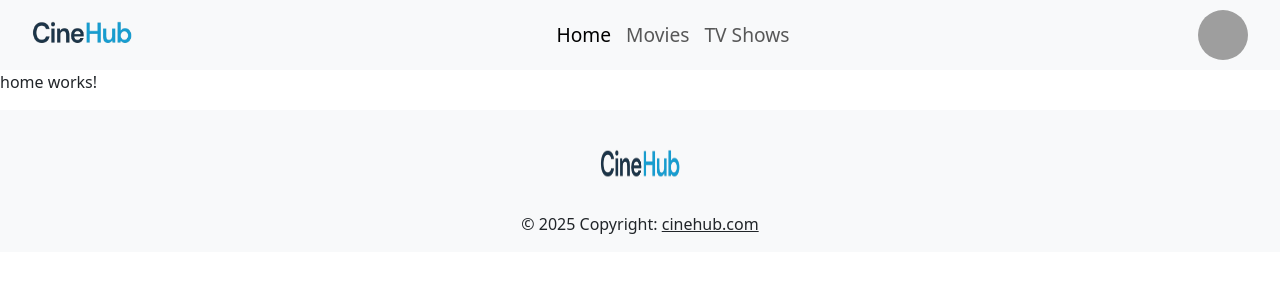
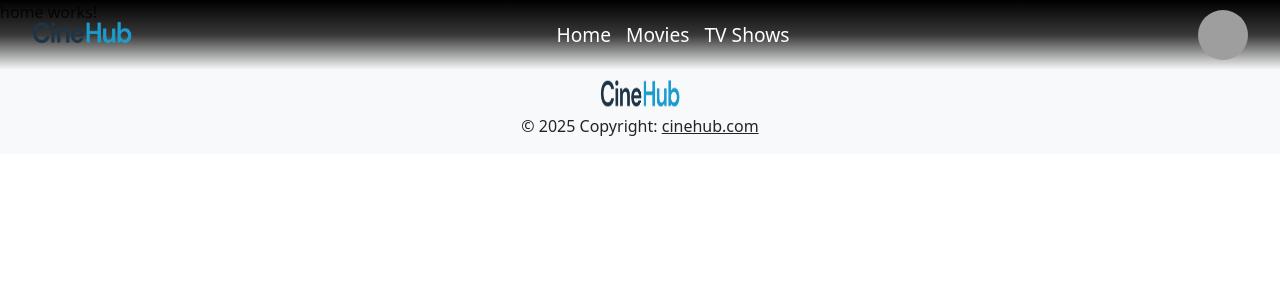
Before and after one commit to Eldh0/CineHub, an Angular app: page / in a window 1280 px wide. Shown: the top 300 px of the page. Built offline with nearby package versions, Linux system fonts and the light colour scheme; grey boxes are pictures that could not be loaded.

Commit message:
style footer and navbar

```diff
--- a/src/app/components/footer/footer.html
+++ b/src/app/components/footer/footer.html
@@ -4,7 +4,7 @@
     <section class="mb-1">
       <a
         data-mdb-ripple-init
-        class="btn btn-link btn-floating btn-lg text-body m-1"
+        class="btn btn-link btn-floating btn-lg text-body m-1 mb-0 pb-0"
         href="/"
         role="button"
         data-mdb-ripple-color="dark">
@@ -16,7 +16,7 @@
   <!-- Grid container -->
 
   <!-- Copyright -->
-  <div class="text-center p-3" style="background-color: transparent;">
+  <div class="text-center p-3 pt-0" style="background-color: transparent;">
     © 2025 Copyright:
     <a class="text-body" href="/">cinehub.com</a>
   </div>
--- a/src/app/components/navbar/navbar.css
+++ b/src/app/components/navbar/navbar.css
@@ -3,10 +3,15 @@
     justify-content: space-between;
     align-items: center;
     padding: 10px 20px;
-    background: transparent;
+    position: absolute;
+    top: 0;
+    left: 0;
+    right: 0;
+    background:linear-gradient(to bottom, rgb(0, 0, 0) 0%,rgba(0, 0, 0, 0.779) 50%, #243b5500 100%);
 }
 
 .navbar-links{
+    color: white;
     display: flex;
     justify-content: space-around;
     flex-direction: row;
@@ -15,6 +20,11 @@
     font-weight: 500;
 }
 
+.navbar-links a{
+    text-decoration: none;
+    color: white;
+}
+
 .nav-profile img{
     width: 50px;
     height: 50px;
--- a/src/app/components/navbar/navbar.html
+++ b/src/app/components/navbar/navbar.html
@@ -1,11 +1,11 @@
-<nav class="navbar bg-body-tertiary">
+  <nav class="navbar">
     <div class="container-fluid">
       <a class="navbar-brand logo" routerLink="/">
         <img src="../../../assets/Logo.png" alt="Logo" width="100" height="24" class="d-inline-block align-text-top">
       </a>
 
         <div class="navbar-nav navbar-links">
-        <a class="nav-link active" aria-current="page" routerLink="/">Home</a>
+          <a class="nav-link" aria-current="page" routerLink="/">Home</a>
           <a class="nav-link" routerLink="/movies">Movies</a>
           <a class="nav-link" routerLink="/tv-shows">TV Shows</a>
         </div>
```
Lines whose indentation alone changed are shown as unchanged.
